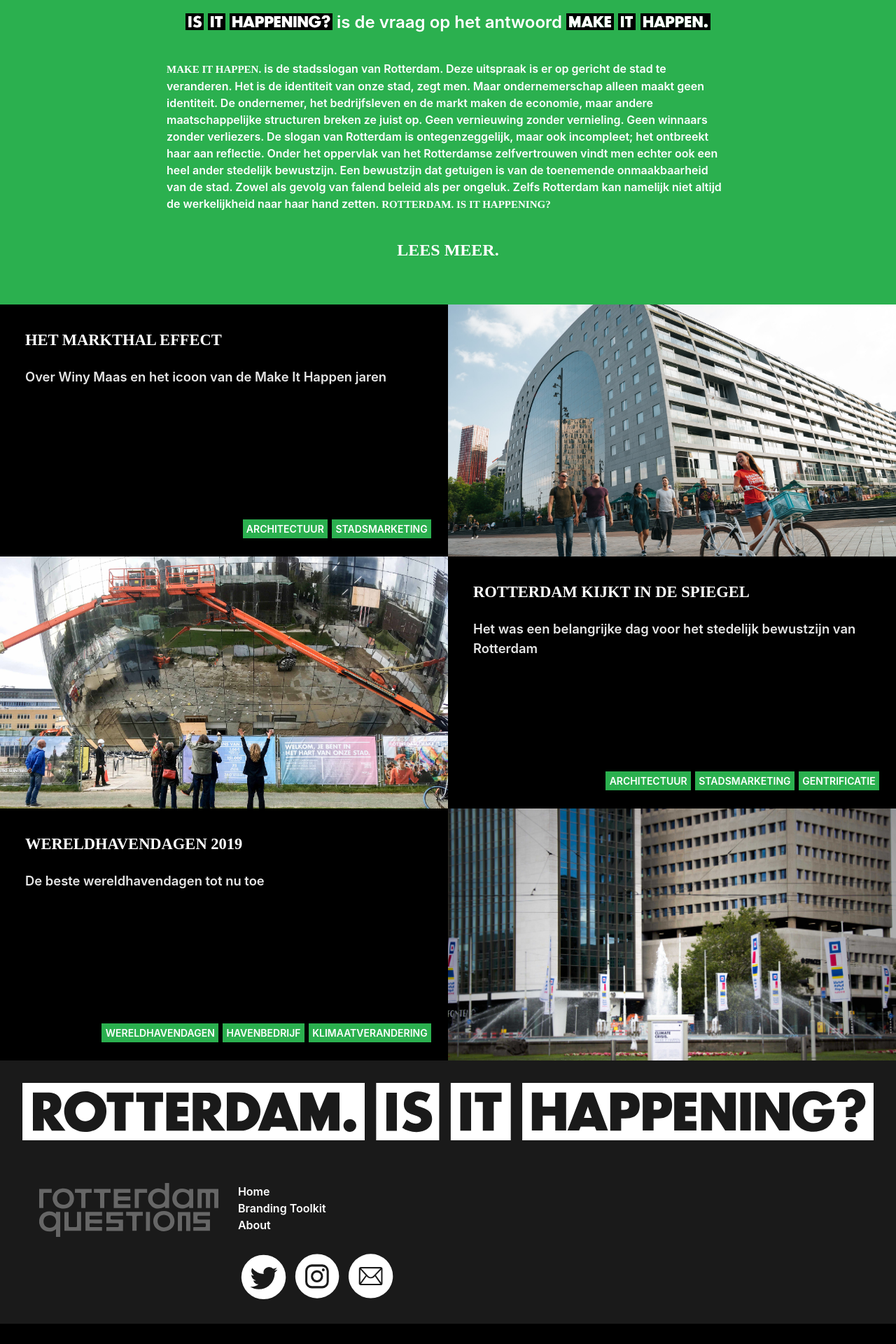
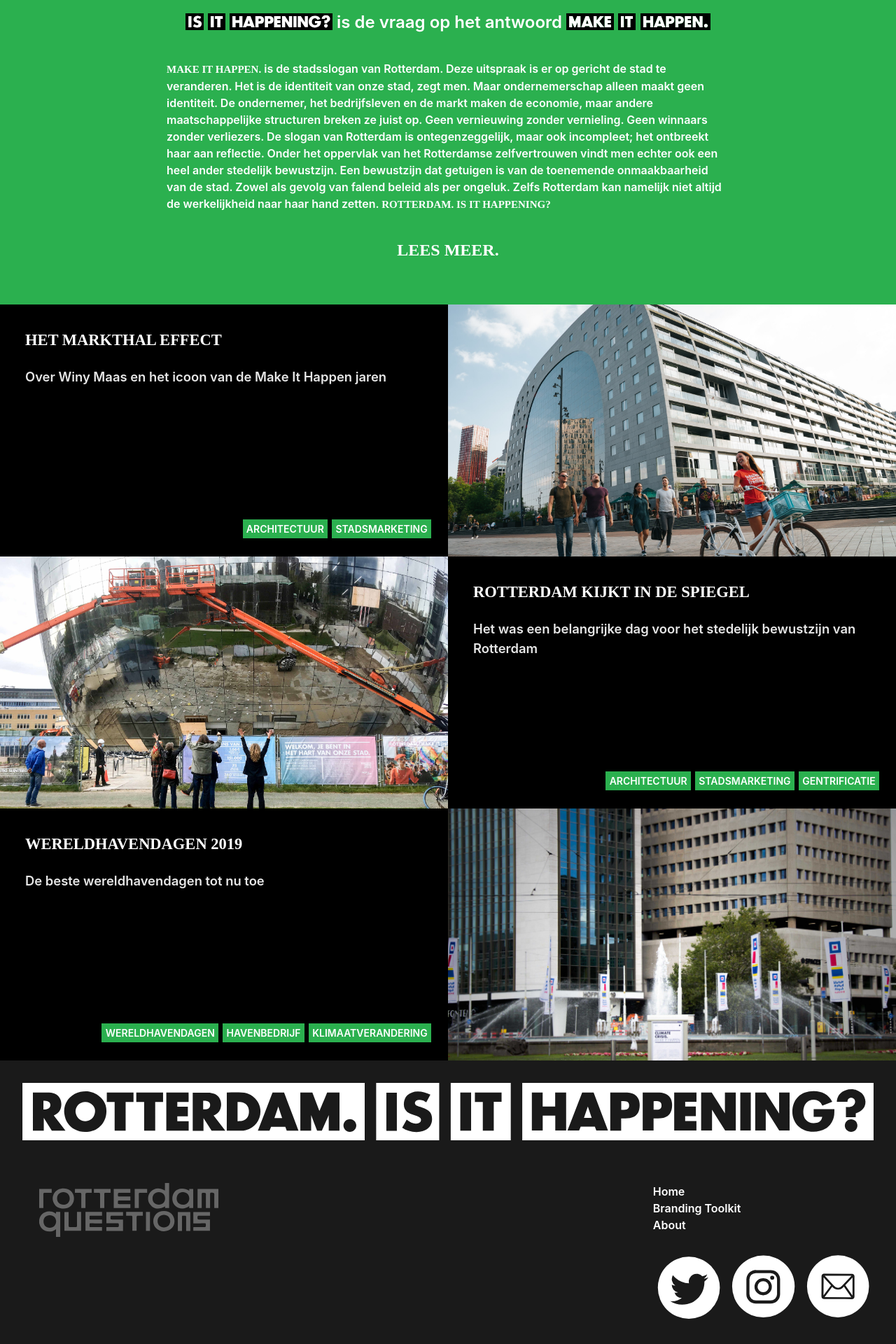
Before and after one commit to norealdirection/norealdirection.github.io, a Jekyll site: the page built from index.markdown, in a window 1280 px wide. Shown: the part 714-2634 px from the top of the page at 70% size. Built offline with Jekyll 4.4.1, drawn with Linux system fonts in a browser that asks for light colours; before the commit the page ends 2605 px from its top, so only the background shows below that.

Commit message:
Update _layout.scss

```diff
--- a/_sass/minima/_layout.scss
+++ b/_sass/minima/_layout.scss
@@ -450,7 +450,7 @@
 }
 
 .social-svg {
-	width: 8%;
+	width: 8vw;
 	display: inline;
 }
 
```
